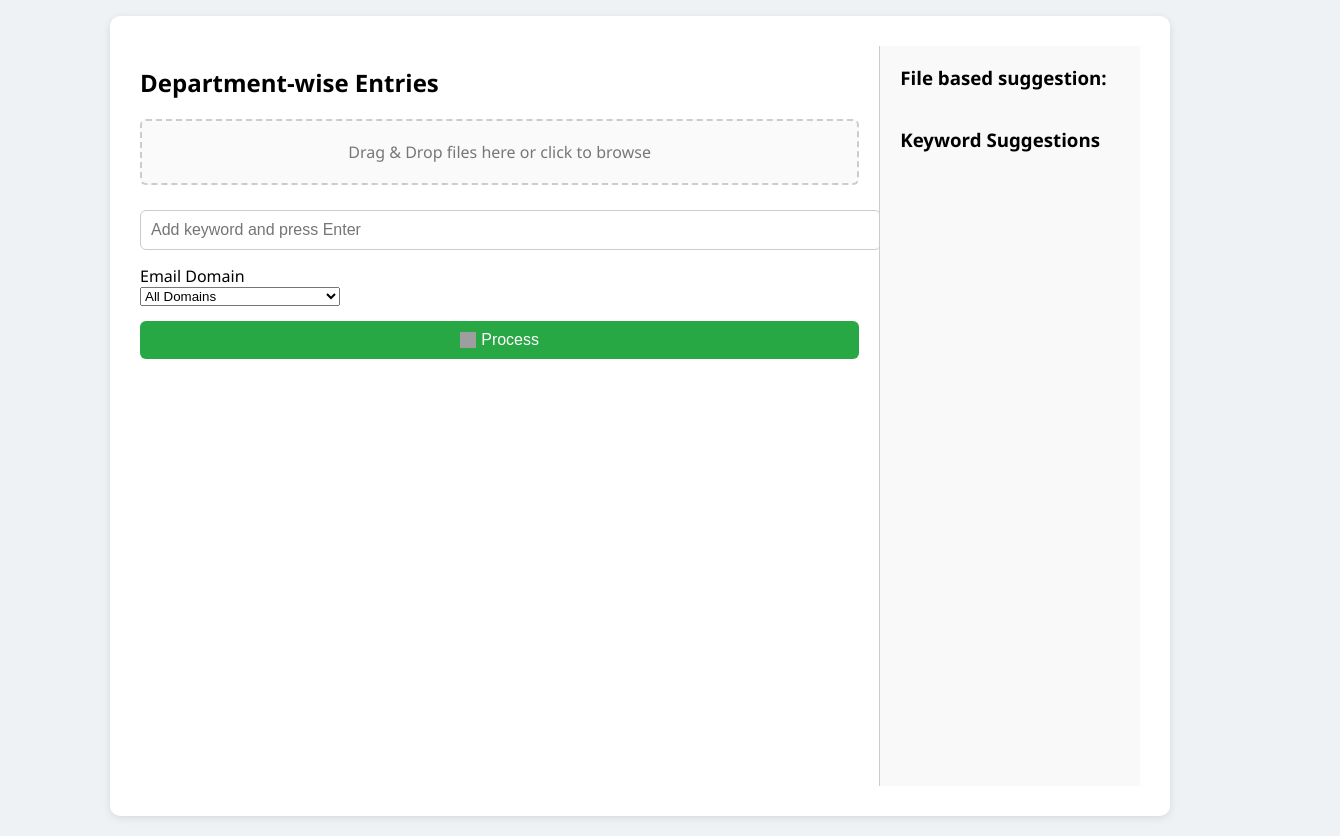
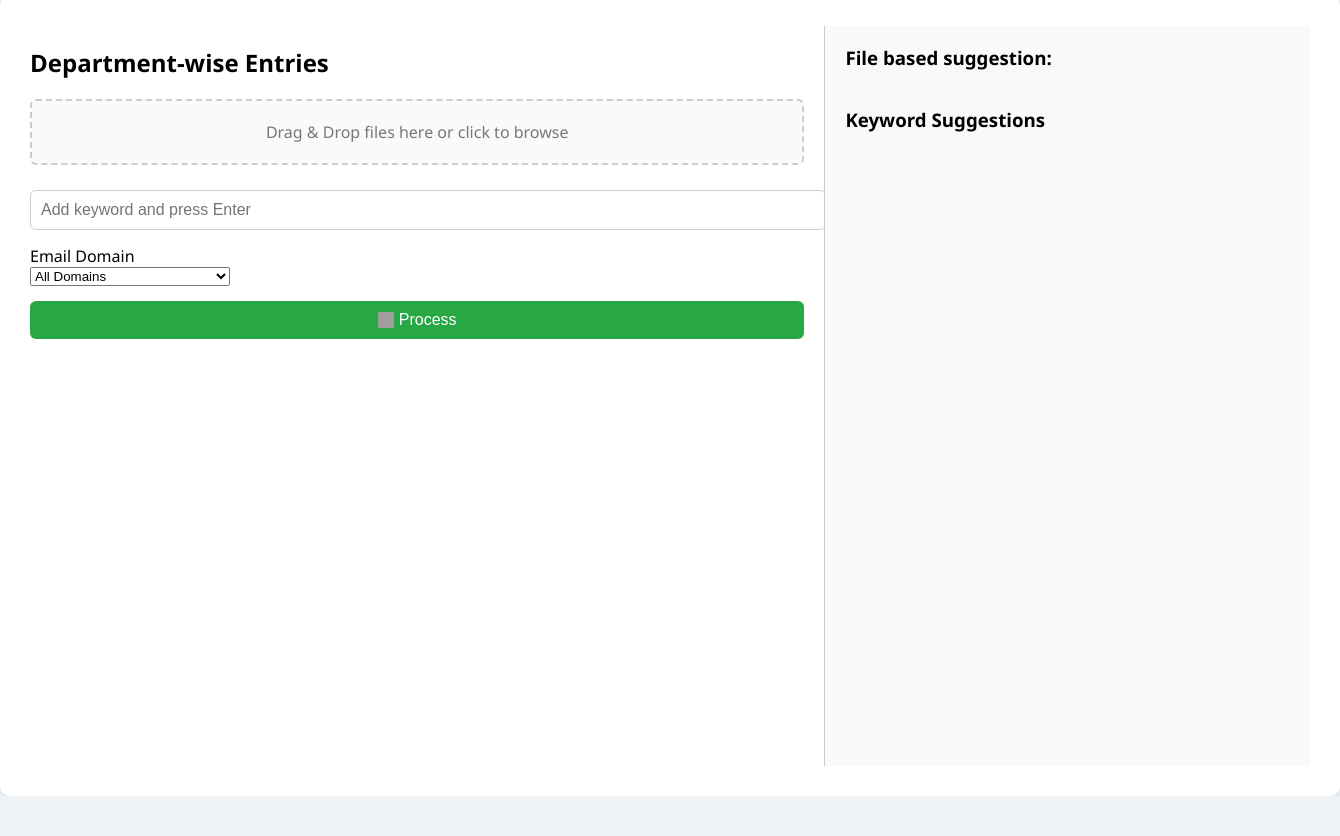
Before and after one commit to prakashsharma19/dep, a plain HTML site: page index.html in a window 1280 px wide. Shown: the part 67-903 px from the top of the page, 1340 px wide, since content can reach past the window. After the commit the page ends 863 px from the top, so only its background shows below. Drawn offline with Linux system fonts and the light colour scheme; grey boxes are pictures that could not be loaded.

Commit message:
Make layout full width and enlarge suggestion area

```diff
--- a/index.html
+++ b/index.html
@@ -27,18 +27,18 @@
       background-color: #fff;
       box-shadow: 0 2px 8px rgba(0,0,0,0.1);
       border-radius: 10px;
-      width: 90%;
-      max-width: 1000px;
+      width: 100%;
+      max-width: none;
       display: flex;
-      margin: 20px auto;
+      margin: 0;
       min-height: calc(100vh - 60px);
     }
     .left-section {
-      flex: 3;
+      flex: 2.5;
       padding-right: 20px;
     }
     .right-section {
-      flex: 1;
+      flex: 1.5;
       border-left: 1px solid #ccc;
       padding-left: 20px;
       background-color: #f9f9f9;
@@ -186,14 +186,16 @@
       display: flex;
       align-items: center;
       gap: 5px;
-      flex-wrap: wrap;
+      flex-wrap: nowrap;
     }
 
     .suggest-word {
       cursor: pointer;
     }
 
-    .suggestions li span,
+    .suggestions li span {
+      white-space: nowrap;
+    }
     .file-item span {
       white-space: normal;
       overflow-wrap: break-word;
```
